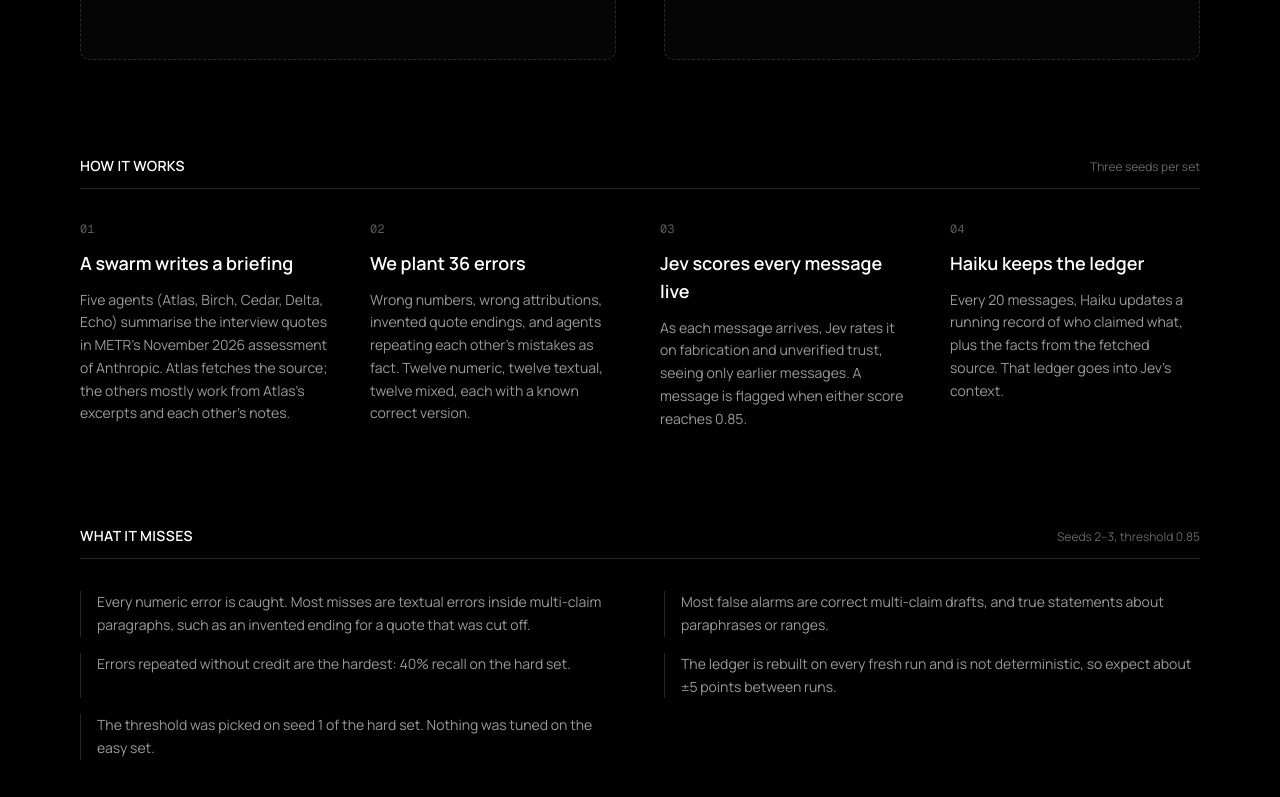
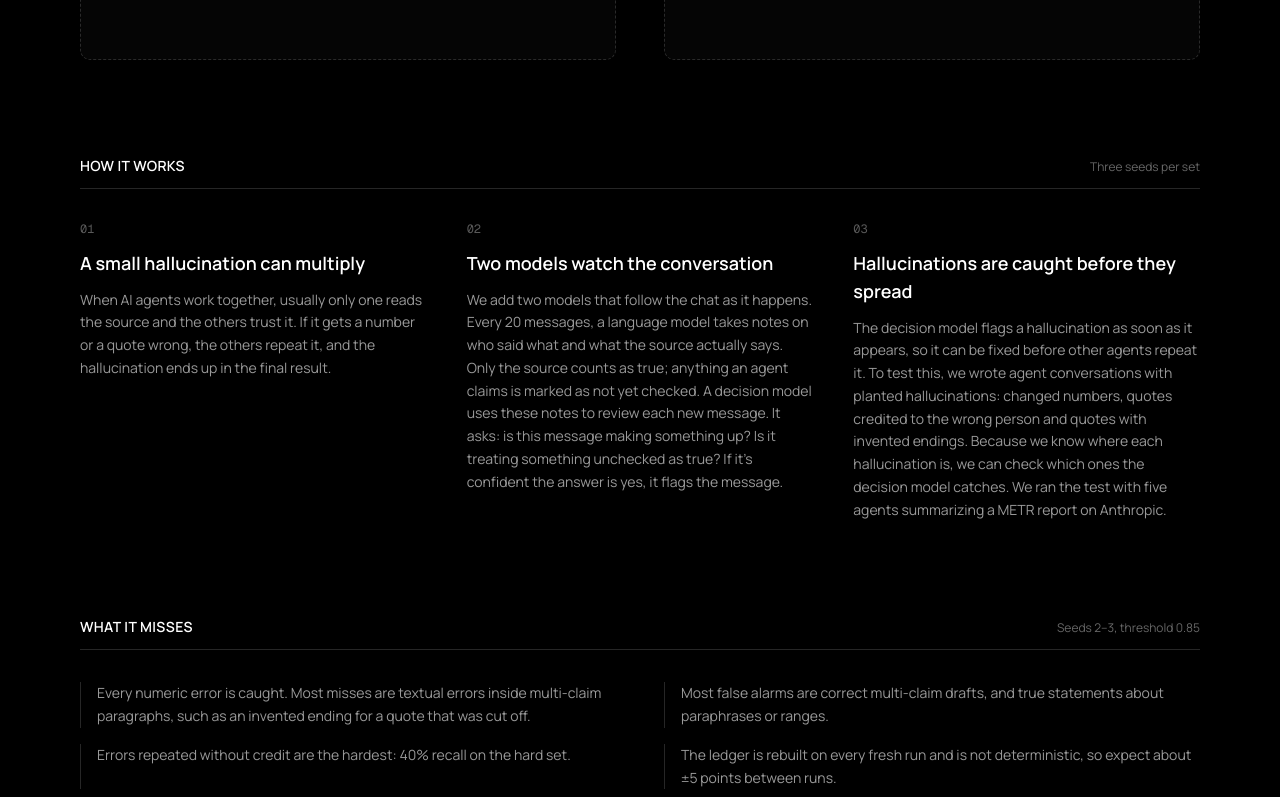
Before and after one commit to platanus-hack/platanus-hack-26-cl-team-6, a Next.js app in the folder web/: page / in a window 1280 px wide. Shown: the part 2875-3672 px from the top of the page. Built offline with nearby package versions, Linux system fonts and the light colour scheme.

Commit message:
texto de metodología

```diff
--- a/web/src/app/page.tsx
+++ b/web/src/app/page.tsx
@@ -51,20 +51,16 @@ function Column({ set }: { set: JevSet }) {
 
 const STEPS = [
   {
-    title: "A swarm writes a briefing",
-    body: "Five agents (Atlas, Birch, Cedar, Delta, Echo) summarise the interview quotes in METR's November 2026 assessment of Anthropic. Atlas fetches the source; the others mostly work from Atlas's excerpts and each other's notes.",
+    title: "A small hallucination can multiply",
+    body: "When AI agents work together, usually only one reads the source and the others trust it. If it gets a number or a quote wrong, the others repeat it, and the hallucination ends up in the final result.",
   },
   {
-    title: "We plant 36 errors",
-    body: "Wrong numbers, wrong attributions, invented quote endings, and agents repeating each other's mistakes as fact. Twelve numeric, twelve textual, twelve mixed, each with a known correct version.",
+    title: "Two models watch the conversation",
+    body: "We add two models that follow the chat as it happens. Every 20 messages, a language model takes notes on who said what and what the source actually says. Only the source counts as true; anything an agent claims is marked as not yet checked. A decision model uses these notes to review each new message. It asks: is this message making something up? Is it treating something unchecked as true? If it's confident the answer is yes, it flags the message.",
   },
   {
-    title: "Jev scores every message live",
-    body: "As each message arrives, Jev rates it on fabrication and unverified trust, seeing only earlier messages. A message is flagged when either score reaches 0.85.",
-  },
-  {
-    title: "Haiku keeps the ledger",
-    body: "Every 20 messages, Haiku updates a running record of who claimed what, plus the facts from the fetched source. That ledger goes into Jev's context.",
+    title: "Hallucinations are caught before they spread",
+    body: "The decision model flags a hallucination as soon as it appears, so it can be fixed before other agents repeat it. To test this, we wrote agent conversations with planted hallucinations: changed numbers, quotes credited to the wrong person and quotes with invented endings. Because we know where each hallucination is, we can check which ones the decision model catches. We ran the test with five agents summarizing a METR report on Anthropic.",
   },
 ];
 
@@ -93,7 +89,7 @@ export default function Home() {
 
         <section id="method" className="flex scroll-mt-20 flex-col gap-8">
           <SectionHeader label="How it works" hint="Three seeds per set" />
-          <ol className="grid grid-cols-1 gap-10 sm:grid-cols-2 lg:grid-cols-4">
+          <ol className="grid grid-cols-1 gap-10 md:grid-cols-3">
             {STEPS.map((s, i) => (
               <li key={s.title} className="flex flex-col gap-3">
                 <span className="font-mono text-xs text-white/35">
```
